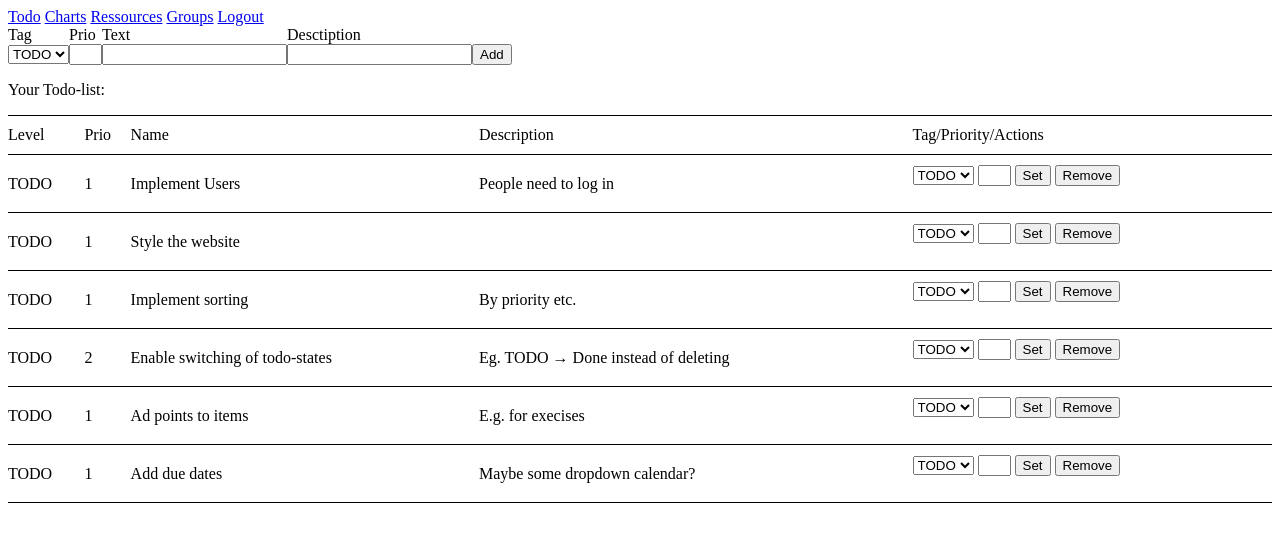
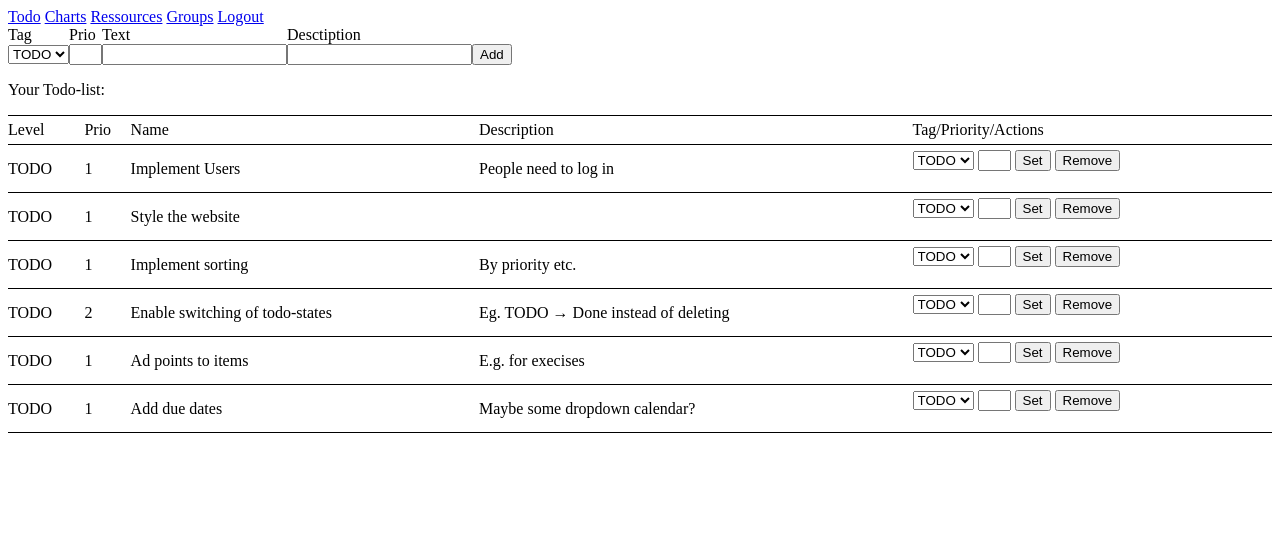
Before and after one commit to bad-alloc/Unideadline, a Django app: page / in a window 1280 px wide. Shown: the top 542 px of the page. Run offline with Django 3.2, Linux system fonts and the light colour scheme; data comes from the database, SQL or seed files in the repository; both versions use the stored data as it was after the commit.

```diff
--- a/todolist/static/todolist/style.css
+++ b/todolist/static/todolist/style.css
@@ -3,7 +3,7 @@ table {
 }
 
 td {
-    padding: 10px 0;     /* 10px top & bottom padding, 0px left & right */
+    padding: 5px 0;     /* 10px top & bottom padding, 0px left & right */
     border-width: 1px 0; /*  1px top & bottom border,  0px left & right */
     border-color: #000;
     border-style: solid;
```
Also changed, not shown: db.sqlite3, todolist/templates/todolist/index.html (indentation only).
